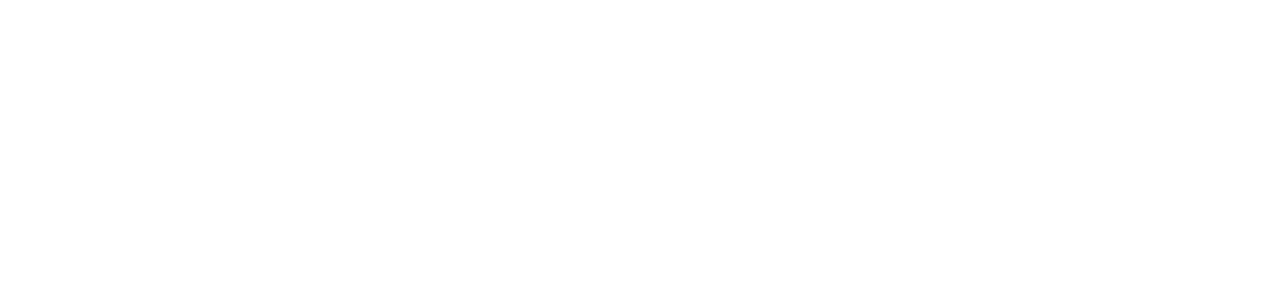
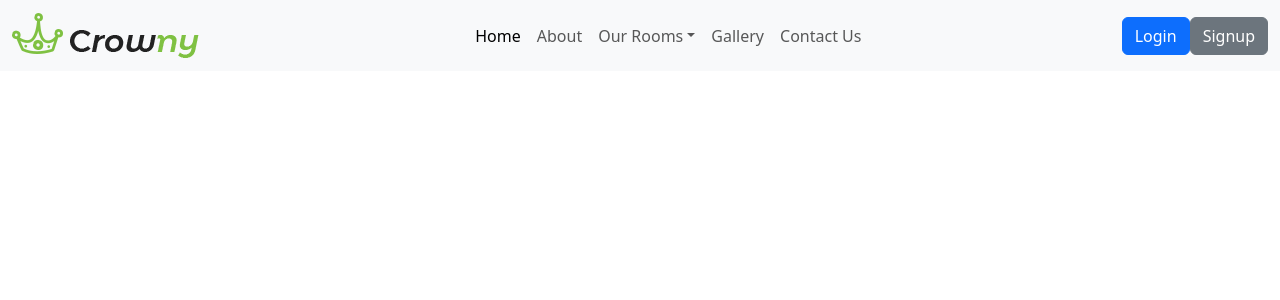
Before and after one commit to yashnaravade/Giridurg, a React (Create React App) app in the folder client/: page / in a window 1280 px wide. Shown: the top 300 px of the page. Built offline with nearby package versions, Linux system fonts and the light colour scheme.

Commit message:
Added header

```diff
--- a/client/src/App.js
+++ b/client/src/App.js
@@ -1,9 +1,11 @@
 import "./App.css";
+
+import Header from "./components/Header/Header";
 
 function App() {
   return (
     <div className="App">
-
+      <Header />
     </div>
   );
 }
--- /dev/null
+++ b/client/src/components/Header/Header.css
@@ -0,0 +1,5 @@
+/* Header.css */
+
+.navbar {
+  margin-bottom: 20px;
+}
--- /dev/null
+++ b/client/src/components/Header/Header.js
@@ -0,0 +1,83 @@
+import React from "react";
+import Logo from "../../assets/logo.png";
+
+function Header() {
+  return (
+    <div>
+      {/* bootstrap navbar with login button, links, and a language toggle, etc */}
+      <nav className="navbar navbar-expand-lg bg-body-tertiary">
+        <div className="container-fluid">
+          <a className="navbar-brand" href="#">
+            <img src={Logo} alt="Bootstrap" />
+          </a>
+          <button
+            className="navbar-toggler"
+            type="button"
+            data-bs-toggle="collapse"
+            data-bs-target="#navbarSupportedContent"
+            aria-controls="navbarSupportedContent"
+            aria-expanded="false"
+            aria-label="Toggle navigation"
+          >
+            <span className="navbar-toggler-icon"></span>
+          </button>
+          <div className="collapse navbar-collapse" id="navbarSupportedContent">
+            <div className="mx-auto"> {/* Center the ul */}
+              <ul className="navbar-nav">
+                <li className="nav-item">
+                  <a className="nav-link active" aria-current="page" href="#">
+                    Home
+                  </a>
+                </li>
+                <li className="nav-item">
+                  <a className="nav-link" href="/about">
+                    About
+                  </a>
+                </li>
+                <li className="nav-item dropdown">
+                  <a
+                    className="nav-link dropdown-toggle"
+                    href="#"
+                    role="button"
+                    data-bs-toggle="dropdown"
+                    aria-expanded="false"
+                  >
+                    Our Rooms
+                  </a>
+                  <ul className="dropdown-menu">
+                    <li>
+                      <a className="dropdown-item" href="#">
+                        AC
+                      </a>
+                    </li>
+                    <li>
+                      <a className="dropdown-item" href="#">
+                        Non-AC
+                      </a>
+                    </li>
+                  </ul>
+                </li>
+                <li className="nav-item">
+                  <a className="nav-link" href="/gallery">
+                    Gallery
+                  </a>
+                </li>
+                <li className="nav-item">
+                  <a className="nav-link"  href="/contactus">
+                    Contact Us
+                  </a>
+                </li>
+              </ul>
+            </div>
+            <div className="ml-auto"> {/* Right-align the login/signup button */}
+              <button className="btn btn-primary">Login</button>
+              <button className="btn btn-secondary ml-2">Signup</button>
+            </div>
+          </div>
+        </div>
+      </nav>
+    </div>
+  );
+}
+
+export default Header;
```
